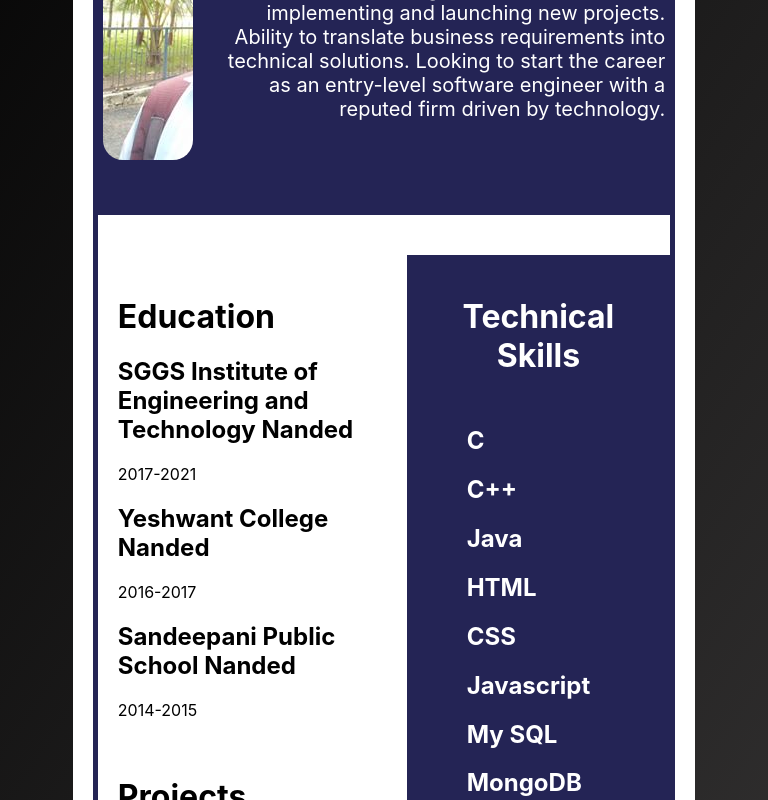
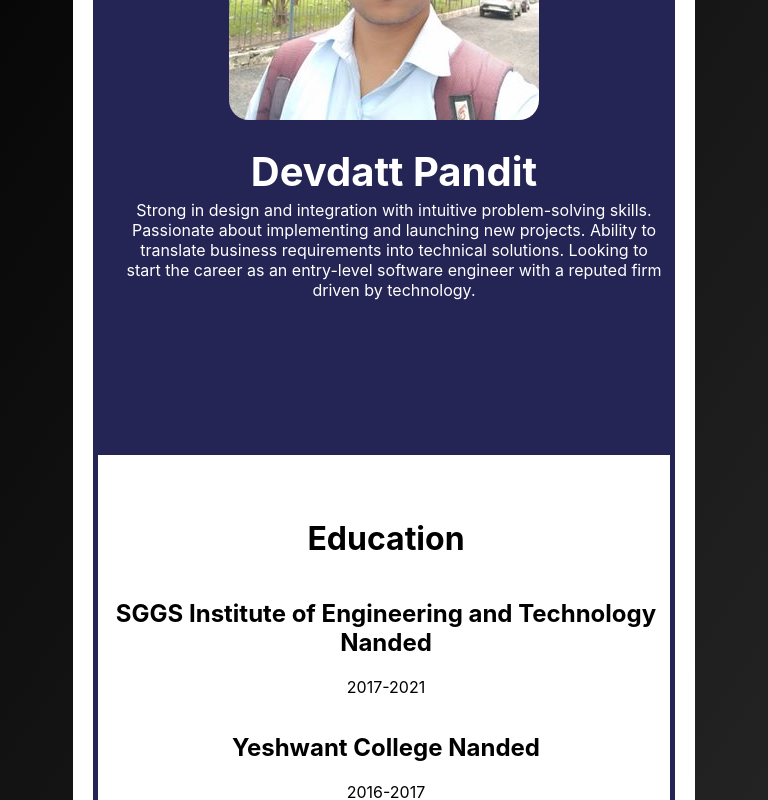
Before and after one commit to Devdatt17/react-portfolio, a React (Create React App) app: page / in a window 768 px wide. Shown: the part 3380-4180 px from the top of the page. Built offline with nearby package versions, Linux system fonts and the light colour scheme.

Commit message:
Minor changes in resume design

```diff
--- a/src/App.css
+++ b/src/App.css
@@ -308,7 +308,6 @@ li {
     text-align: center;
     align-items: flex-end;
     background: rgb(36, 36, 85);
-    ;
     color: white;
 }
 
@@ -466,6 +465,26 @@ li {
 
 .d12 {
     width: 15%;
+}
+
+.resume-button {
+    padding: 20px;
+}
+
+.resume-button>button {
+    width: 100vh;
+    height: 60px;
+    font-size: 20px;
+    font-weight: bold;
+    background: rgb(36, 36, 85);
+    box-shadow: 2px 2px 4px white;
+    border-radius: 10px;
+    color: #ffff;
+}
+
+.resume-button>button:hover {
+    background: radial-gradient(lightgreen, green);
+    color: rgb(0, 0, 0);
 }
 
 
@@ -764,6 +783,55 @@ li {
     .contact-form>button {
         width: 41vh;
     }
+    /*? Resume */
+    .resume-container {
+        display: flex;
+        flex-direction: column;
+    }
+    .resume-header {
+        display: flex;
+        flex-direction: column;
+        height: 80vh;
+    }
+    .resume-description {
+        display: flex;
+        flex-direction: column;
+        justify-content: center;
+        align-items: center;
+        align-content: center;
+        height: max-content;
+    }
+    .resume-description>h1 {
+        height: 10px;
+        font-size: 40px;
+    }
+    .resume-image {
+        width: 50%;
+    }
+    .resume-description>p {
+        text-align: center;
+        font-size: 18px;
+    }
+    .resume-main {
+        display: flex;
+        flex-direction: column;
+    }
+    .skills-section {
+        width: 100%;
+        padding: 0px;
+    }
+    .certificate-section {
+        display: flex;
+        flex-direction: column;
+        text-align: center;
+        padding: 2px;
+    }
+    .charts {
+        padding: 38px;
+    }
+    .resume-button>button {
+        width: 100%;
+    }
 }
 
 
@@ -854,6 +922,55 @@ li {
         width: 61%;
         height: 5vh;
     }
+    /*? Resume */
+    .resume-container {
+        display: flex;
+        flex-direction: column;
+    }
+    .resume-header {
+        display: flex;
+        flex-direction: column;
+        height: 80vh;
+    }
+    .resume-description {
+        display: flex;
+        flex-direction: column;
+        justify-content: center;
+        align-items: center;
+        align-content: center;
+        height: max-content;
+    }
+    .resume-description>h1 {
+        height: 10px;
+        font-size: 40px;
+    }
+    .resume-image {
+        width: 55%;
+    }
+    .resume-description>p {
+        text-align: center;
+        font-size: 16px;
+    }
+    .resume-main {
+        display: flex;
+        flex-direction: column;
+    }
+    .skills-section {
+        width: 100%;
+        padding: 0px;
+    }
+    .certificate-section {
+        display: flex;
+        flex-direction: column;
+        text-align: center;
+        padding: 2px;
+    }
+    .charts {
+        padding: 38px;
+    }
+    .resume-button>button {
+        width: 100%;
+    }
 }
 
 
@@ -890,6 +1007,55 @@ li {
         width: 61%;
         height: 5vh;
         font-size: xx-large;
+    }
+    /*? Resume */
+    .resume-container {
+        display: flex;
+        flex-direction: column;
+    }
+    .resume-header {
+        display: flex;
+        flex-direction: column;
+        height: max-content;
+    }
+    .resume-description {
+        display: flex;
+        flex-direction: column;
+        justify-content: center;
+        align-items: center;
+        align-content: center;
+        height: max-content;
+    }
+    .resume-description>h1 {
+        height: 10px;
+        font-size: 40px;
+    }
+    .resume-image {
+        width: 50%;
+    }
+    .resume-description>p {
+        text-align: center;
+        font-size: 20px;
+    }
+    .resume-main {
+        display: flex;
+        flex-direction: column;
+    }
+    .skills-section {
+        width: 100%;
+        padding: 0px;
+    }
+    .certificate-section {
+        display: flex;
+        flex-direction: column;
+        text-align: center;
+        padding: 2px;
+    }
+    .charts {
+        padding: 38px;
+    }
+    .resume-button>button {
+        width: 100%;
     }
 }
 
@@ -979,4 +1145,61 @@ li {
     .contact-form>button {
         width: 41vh;
     }
+    /*? Resume */
+    .resume-container {
+        display: flex;
+        flex-direction: column;
+    }
+    .resume-header {
+        display: flex;
+        flex-direction: column;
+        height: 50vh;
+    }
+    .resume-description {
+        display: flex;
+        flex-direction: column;
+        justify-content: center;
+        align-items: center;
+        align-content: center;
+        height: max-content;
+    }
+    .resume-description>h1 {
+        height: 10px;
+        font-size: 40px;
+        text-align: center;
+    }
+    .resume-image {
+        width: 70%;
+        height: 160px;
+    }
+    .resume-description>p {
+        display: none;
+        text-align: center;
+        font-size: 13px;
+    }
+    .resume-main {
+        display: flex;
+        flex-direction: column;
+    }
+    .skills-section {
+        width: 100%;
+        padding: 0px;
+    }
+    .certificate-section {
+        display: flex;
+        flex-direction: column;
+        text-align: center;
+        padding: 2px;
+    }
+    .skills {
+        padding-left: 20px;
+        text-align: center;
+        font-size: 13px;
+    }
+    .charts {
+        display: none;
+    }
+    .resume-button>button {
+        width: 100%;
+    }
 }
--- a/src/components/Resume.js
+++ b/src/components/Resume.js
@@ -169,6 +169,9 @@ const Resume = () => {
 
                 </div>
             </div>
+            <div className="resume-button">
+                <button type="submit">Get this resume in the PDF format</button>
+            </div>
         </div>
     )
 }
```
